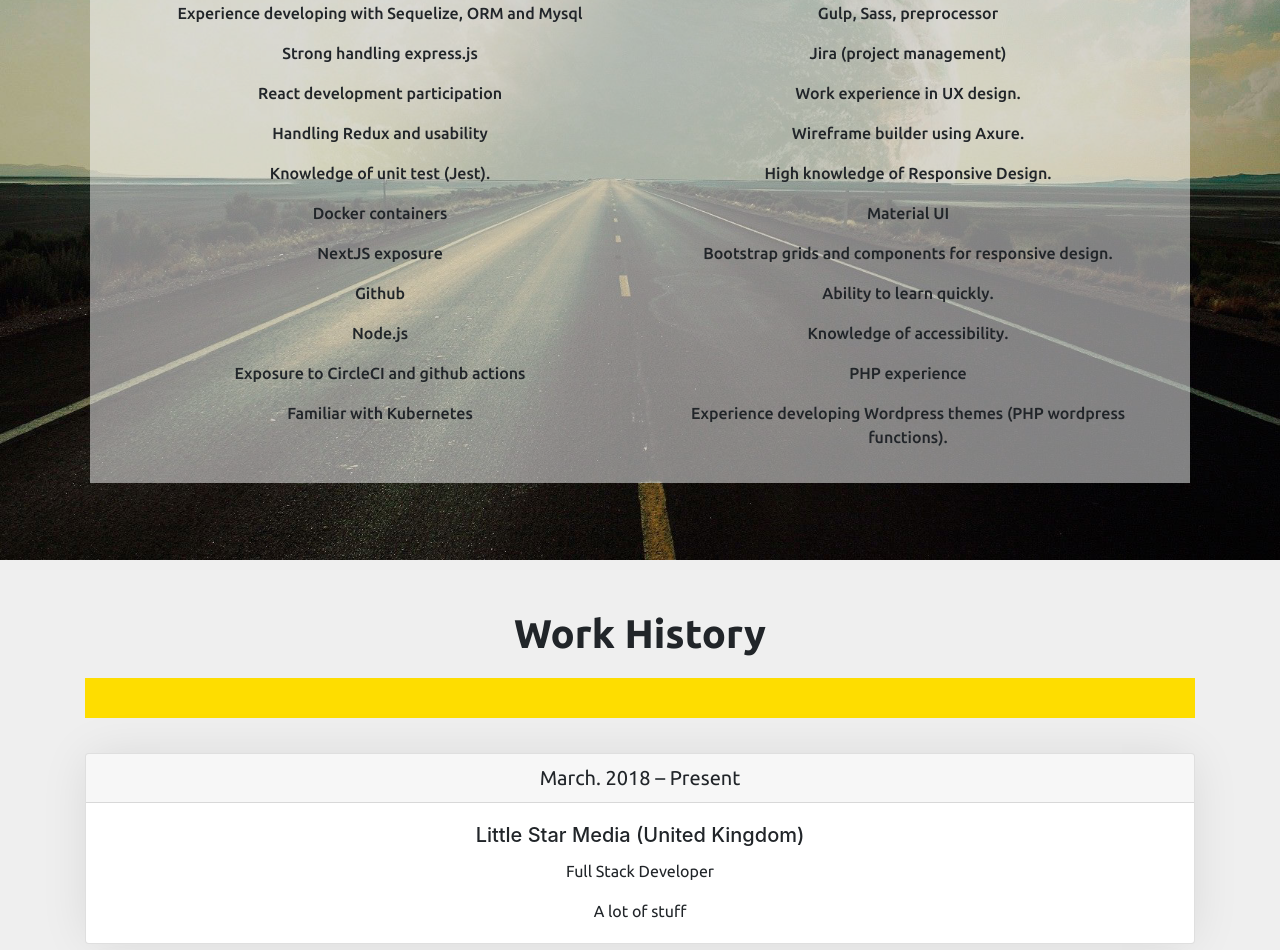
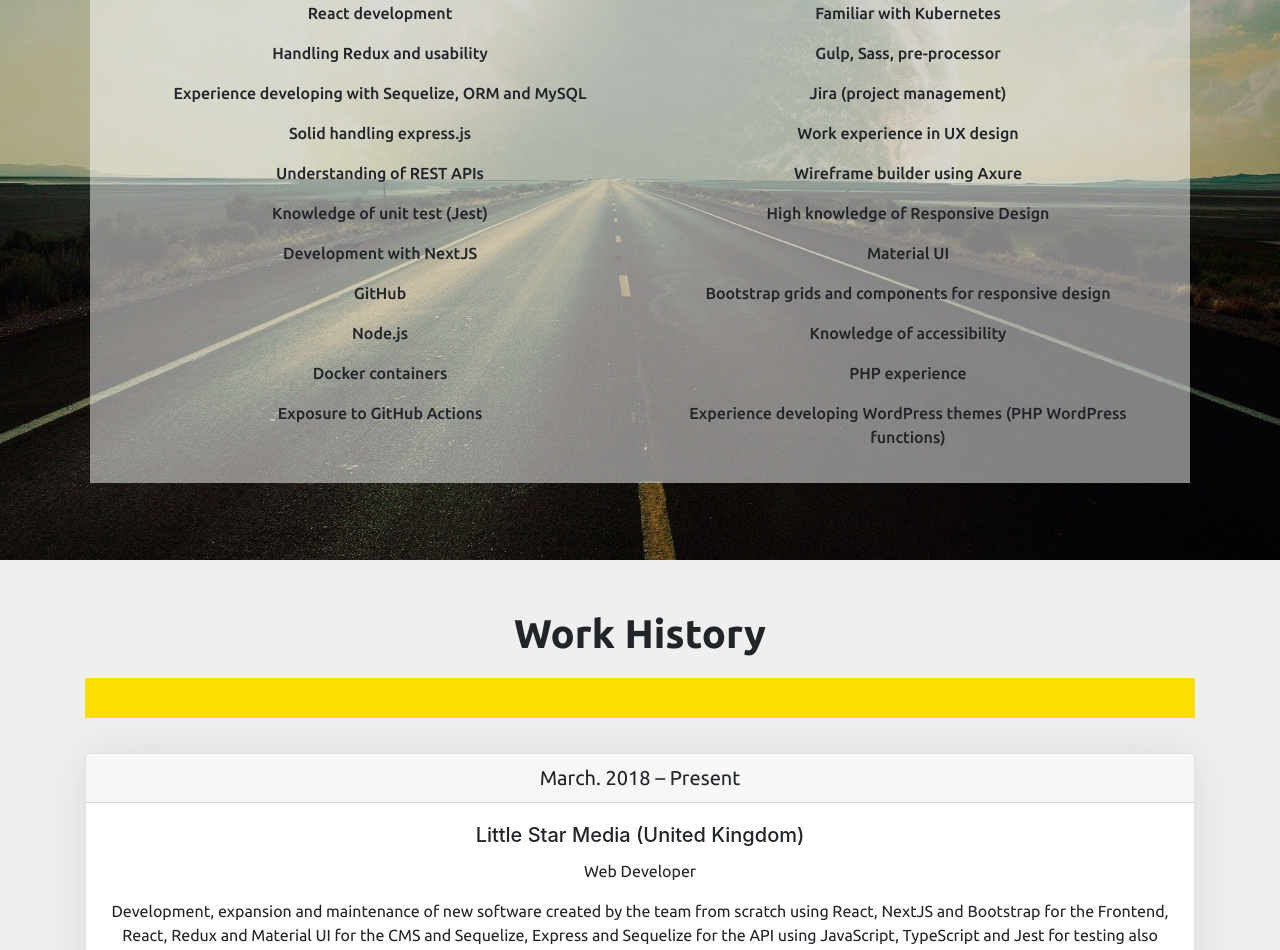
Before and after one commit to sergiohernandezlsm/sergiouk10, a React (Create React App) app: page / in a window 1280 px wide. Shown: the part 1840-2790 px from the top of the page. Built offline with nearby package versions, Linux system fonts and the light colour scheme.

Commit message:
new content

```diff
--- a/src/components/Profile/index.js
+++ b/src/components/Profile/index.js
@@ -17,7 +17,7 @@ const profile = () => {
             <h4 className={css.title}>Personal Profile</h4>
             <div className={css.colorLine}></div>
             <p>{Profile.description}</p>
-            <div className={css.downloadFile}><a href="downloads/cv-sergio.pdf" target="_blank" title="Download sergios CV" download>Download CV</a></div></Col>
+            <div className={css.downloadFile}><a href="../../services/downloads/sergio-cv.pdf" target="_blank" title="Download sergios CV" download>Download CV</a></div></Col>
         </Row>
       </Container>
     </div>
--- a/src/services/experience.json
+++ b/src/services/experience.json
@@ -1,26 +1,26 @@
 {
   "content": [
-    "Experience developing with Sequelize, ORM and Mysql",
-    "Strong handling express.js",
-    "React development participation",
+    "React development",
     "Handling Redux and usability",
-    "Knowledge of unit test (Jest).",
+    "Experience developing with Sequelize, ORM and MySQL",
+    "Solid handling express.js",
+    "Understanding of REST APIs",
+    "Knowledge of unit test (Jest)",
+    "Development with NextJS",
+    "GitHub",
+    "Node.js",
     "Docker containers",
-    "NextJS exposure",
-    "Github",
-    "Node.js",
-    "Exposure to CircleCI and github actions",
+    "Exposure to GitHub Actions",
     "Familiar with Kubernetes",
-    "Gulp, Sass, preprocessor",
+    "Gulp, Sass, pre-processor",
     "Jira (project management)",
-    "Work experience in UX design.",
-    "Wireframe builder using Axure.",
-    "High knowledge of Responsive Design.",
+    "Work experience in UX design",
+    "Wireframe builder using Axure",
+    "High knowledge of Responsive Design",
     "Material UI",
-    "Bootstrap grids and components for responsive design.",
-    "Ability to learn quickly.",
-    "Knowledge of accessibility.",
+    "Bootstrap grids and components for responsive design",
+    "Knowledge of accessibility",
     "PHP experience",
-    "Experience developing Wordpress themes (PHP wordpress functions)."
+    "Experience developing WordPress themes (PHP WordPress functions)"
   ]
 }
--- a/src/services/profile.json
+++ b/src/services/profile.json
@@ -1,7 +1,7 @@
 {
   "name": "sergio",
   "title": "Personal Profile",
-  "description": "I am a professional with experience in Web Design and Front-End Development. I am dedicated, creative, efficient and highly focused in finishing projects with high-quality standards. My strength is developing websites with HTML, CSS, JavaScript/JQuery, Responsive design. I also have experience designing wireframes, mock-ups, email marketing, good handling of Photoshop and Illustrator with experience in commercial environments (agency work), and good understanding of Wordpress themes development.",
+  "description": "I am a professional with experience in Frontend/Backend Development, Web Design and DevOps. I am dedicated, creative, efficient, and highly focused on finishing projects with high-quality standards. My experience in development is using technologies like React, Sequelize, Express, JavaScript TypeScript, Jest, Nodejs, MySQL, ORM, Responsive Design, Sass, Gulp, PHP, WordPress, Bootstrap, WordPress, HTML, CSS, and more. I also have some involvement designing wireframes, mock-ups, email marketing, good handling of Photoshop and Illustrator with experience in commercial environments and I would like to keep learning more to becoming in a S.O.L.I.D developer.",
   "technologiesTitle": "CURRENT TECHNOLOGIES IN USE.",
   "technologies": "Sequelize, MySQL, ORM, express.js, jest, Next.js, React, JavaScript, PHP, Wordpress, Github, Node.js, NPM, Gulp, Sass, CSS, HTML, JQuery, Google Tag Manager, Jira (project management)."
 }
--- a/src/services/workHistory.json
+++ b/src/services/workHistory.json
@@ -2,8 +2,8 @@
   {
     "company": "Little Star Media (United Kingdom)",
     "year": "March. 2018 – Present",
-    "role": "Full Stack Developer",
-    "description": "A lot of stuff"
+    "role": "Web Developer",
+    "description": "Development, expansion and maintenance of new software created by the team from scratch using React, NextJS and Bootstrap for the Frontend, React, Redux and Material UI for the CMS and Sequelize, Express and Sequelize for the API using JavaScript, TypeScript and Jest for testing also maintenance of legacy code in PHP using WordPress and additional some exposure to building Docker images, Kubernetes Cluster and deployment to AWS using GitHub Actions."
   },
   {
     "company": "Altavoz S.A. - (Chile)",
```
Also changed, not shown: 1 other file (tests, documents, lock files or other folders).
